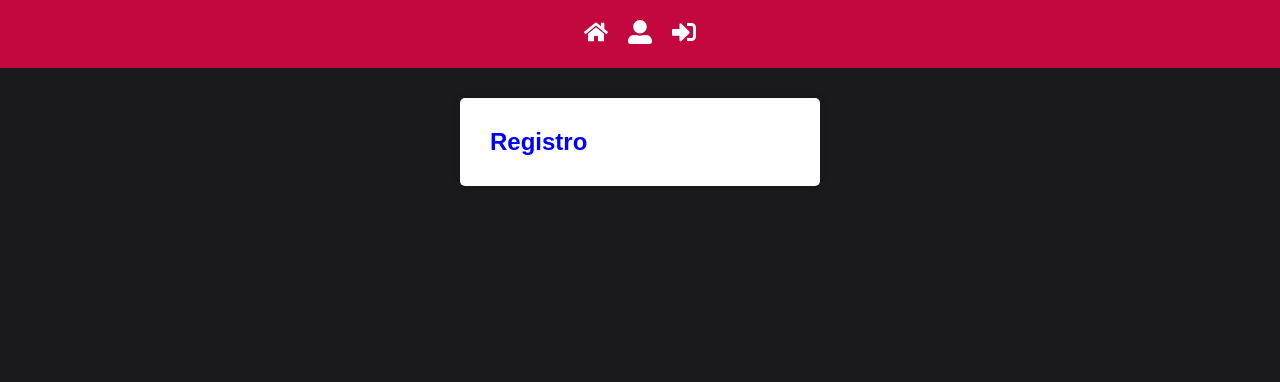
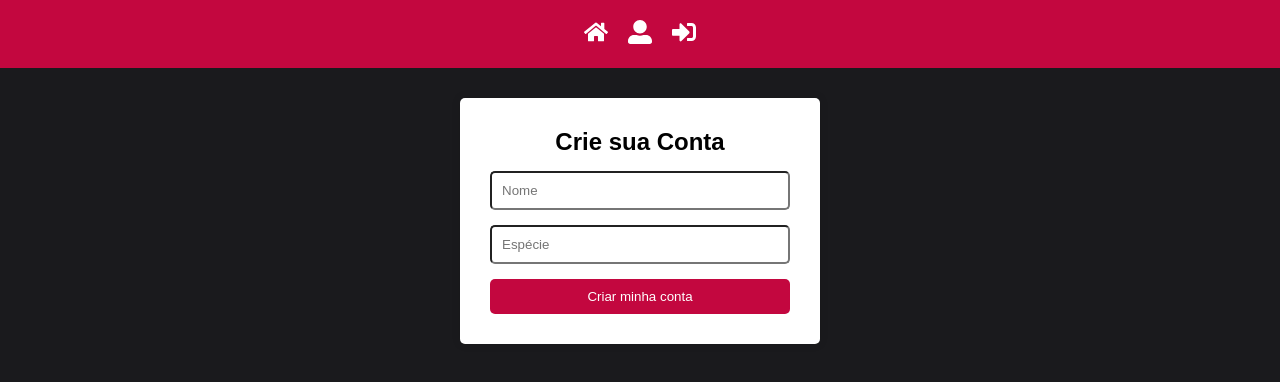
Before and after one commit to FihCapua/react-redux-saga-projects, a React (Create React App) app: page /register in a window 1280 px wide. Shown: the top 382 px of the page. Built offline with nearby package versions, Linux system fonts and the light colour scheme.

Commit message:
configure login application

```diff
--- a/src/pages/Login/index.js
+++ b/src/pages/Login/index.js
@@ -1,17 +1,20 @@
 import React, { useState } from "react";
+import { get } from "lodash";
 import { toast } from "react-toastify";
-// import { isEmail } from "validator";
-import { get } from "lodash";
+import { useDispatch } from "react-redux";
 import { Container } from "../../styles/GlobalStyles";
-import { Form, Title } from "./style";
-import axios from "../../services/axios";
-import history from "../../services/history";
+import { Title, Form } from "./style";
+import * as actions from "../../store/modules/auth/actions";
 
-export default function Login() {
-  const [name, setName] = useState("");
+export default function Login(props) {
+  const dispatch = useDispatch();
+
+  const prevPath = get(props, "location.state.prevPath", "/"); // redireciona ou pra pagina que estava antes de login se der tudo certo ou pra home novamente
+
+  const [name, setName] = useState(""); // a string vaiza é o valor inicial do input
   const [species, setSpecies] = useState("");
 
-  async function handleSubmit(event) {
+  function handleSubmit(event) {
     event.preventDefault();
 
     let formErrors = false;
@@ -26,26 +29,9 @@ export default function Login() {
       toast.error("Espécie deve ter entre 3 e 255 caracteres");
     }
 
-    // if (!isEmail(email)) {
-    //   formErrors = true;
-    //   toast.error("E-mail inválido");
-    // }
-
     if (formErrors) return;
 
-    try {
-      await axios.post("/character/", {
-        name,
-        species
-      });
-      toast.success("Você fez seu cadastro");
-      history.push("/login");
-    } catch (err) {
-      const error = get(err, "response.data.errors", []);
-      error.map((error) => toast.error(error));
-
-      // console.log(err); - Erro pq a API nao aceita POST de fora
-    }
+    dispatch(actions.loginRequest({ name, species, prevPath }));
   }
 
   return (
@@ -66,7 +52,7 @@ export default function Login() {
           onChange={(e) => setSpecies(e.target.value)}
         />
 
-        <button type="submit">Criar minha conta</button>
+        <button type="submit">Acessar minha Conta</button>
       </Form>
     </Container>
   );
--- a/src/pages/Registro/index.js
+++ b/src/pages/Registro/index.js
@@ -1,11 +1,73 @@
-import React from "react";
+import React, { useState } from "react";
+import { toast } from "react-toastify";
+// import { isEmail } from "validator";
+import { get } from "lodash";
 import { Container } from "../../styles/GlobalStyles";
-import { Title } from "./style";
+import { Form, Title } from "./style";
+import axios from "../../services/axios";
+import history from "../../services/history";
 
 export default function Registro() {
+  const [name, setName] = useState("");
+  const [species, setSpecies] = useState("");
+
+  async function handleSubmit(event) {
+    event.preventDefault();
+
+    let formErrors = false;
+
+    if (name.length < 3 || name.length > 255) {
+      formErrors = true;
+      toast.error("Nome deve ter entre 3 e 255 caracteres");
+    }
+
+    if (species.length < 3 || species.length > 255) {
+      formErrors = true;
+      toast.error("Espécie deve ter entre 3 e 255 caracteres");
+    }
+
+    // if (!isEmail(email)) {
+    //   formErrors = true;
+    //   toast.error("E-mail inválido");
+    // }
+
+    if (formErrors) return;
+
+    try {
+      await axios.post("/character/", {
+        name,
+        species
+      });
+      toast.success("Você fez seu cadastro");
+      history.push("/login");
+    } catch (err) {
+      const error = get(err, "response.data.errors", []);
+      error.map((error) => toast.error(error));
+
+      // console.log(err); - Erro pq a API nao aceita POST de fora
+    }
+  }
+
   return (
     <Container>
-      <Title>Registro</Title>
+      <Title isBlack>Crie sua Conta</Title>
+
+      <Form onSubmit={handleSubmit}>
+        <input
+          type="text"
+          placeholder="Nome"
+          value={name}
+          onChange={(e) => setName(e.target.value)}
+        />
+        <input
+          type="text"
+          placeholder="Espécie"
+          value={species}
+          onChange={(e) => setSpecies(e.target.value)}
+        />
+
+        <button type="submit">Criar minha conta</button>
+      </Form>
     </Container>
   );
 }
--- a/src/pages/Registro/style.js
+++ b/src/pages/Registro/style.js
@@ -1,5 +1,32 @@
 import styled from "styled-components";
+import * as colors from "../../config/colors";
 
 export const Title = styled.h1`
-  color: ${(props) => (props.isRed ? "red" : "blue")};
+  color: ${(props) => (props.isBlack ? "black" : "red")};
+  text-align: center;
 `;
+
+export const Form = styled.form`
+  input {
+    width: 100%;
+    display: flex;
+    justify-content: center;
+    padding: 10px;
+    margin: 15px 0;
+    border-radius: 5px;
+
+    &:focus {
+      border: 1px solid ${colors.PrimaryColor};
+    }
+  }
+
+  button {
+    width: 100%;
+    background-color: ${colors.PrimaryColor};
+    transition: all 300ms;
+
+    &:hover {
+      filter: brightness(80%);
+    }
+  }
+`;
--- a/src/routes/MyRoute.js
+++ b/src/routes/MyRoute.js
@@ -1,9 +1,10 @@
 import React from "react";
 import { Route, Redirect } from "react-router-dom";
+import { useSelector } from "react-redux";
 import PropTypes from "prop-types";
 
 export default function MyRoute({ component: Component, IsClosed, ...rest }) {
-  const isLoggedIn = false;
+  const isLoggedIn = useSelector((state) => state.auth.isLoggedIn);
 
   // A rota esta fechada e o usuário não esta logado (verifica area de login)
   if (IsClosed && !isLoggedIn) {
--- /dev/null
+++ b/src/store/modules/auth/actions.js
@@ -0,0 +1,22 @@
+import * as types from "../types";
+
+export function loginRequest(payload) {
+  return {
+    type: types.LOGIN_REQUEST,
+    payload
+  };
+}
+
+export function loginSuccess(payload) {
+  return {
+    type: types.LOGIN_SUCCESS,
+    payload
+  };
+}
+
+export function loginFailure(payload) {
+  return {
+    type: types.LOGIN_FAILURE,
+    payload
+  };
+}
--- /dev/null
+++ b/src/store/modules/auth/reducer.js
@@ -0,0 +1,30 @@
+import * as types from "../types";
+
+const initialState = {
+  isLoggedIn: false,
+  token: false,
+  user: {},
+  isLoading: false
+};
+
+// A variável reducer vai receber(ouvir) a ação e retornar o estado
+export default function (state = initialState, action) {
+  switch (action.type) {
+    case types.LOGIN_SUCCESS: {
+      const newState = { ...state };
+      newState.isLoggedIn = true;
+      newState.token = action.payload.token;
+      newState.user = action.payload.user;
+      return newState;
+    }
+
+    case types.LOGIN_FAILURE: {
+      const newState = { ...initialState }; // copia o initialState pra nao ser manipulado diretamente
+      return newState; // e aqui ele desloga
+    }
+
+    default: {
+      return state;
+    }
+  }
+}
--- /dev/null
+++ b/src/store/modules/auth/sagas.js
@@ -0,0 +1,37 @@
+import { call, put, all, takeLatest } from "redux-saga/effects";
+import { toast } from "react-toastify";
+import { get } from "lodash";
+import * as actions from "./actions";
+import * as types from "../types";
+import axios from "../../../services/axios";
+import history from "../../../services/history";
+
+function* loginRequest({ payload }) {
+  try {
+    const response = yield call(axios.post, "/character", payload);
+    yield put(actions.loginSuccess({ ...response.data })); // response espalha o envio do axios
+
+    toast.success("Usuário Logado");
+
+    //Autorização do envio da APIe requisiç~~ao de login via Token
+    axios.defaults.headers.Authorization = `Bearer ${response.data.token}`;
+
+    history.push(payload.prevPath); // retorna a solicitação pra pagina anterior ao login
+  } catch (err) {
+    toast.error("Nome ou espécie inválido");
+
+    yield put(actions.loginFailure());
+  }
+}
+
+function persistRehydrate({ payload }) {
+  const token = get(payload, "auth.token", "");
+  if (!token) return;
+  axios.defaults.headers.Authorization = `Bearer ${token}`;
+}
+
+// All pra o Saga ouvir todas as requisições - takeLatest pra que capture somente uma única ação do usuário em determinado local
+export default all([
+  takeLatest(types.LOGIN_REQUEST, loginRequest),
+  takeLatest(types.PERSIST_REHYDRATE, persistRehydrate)
+]);
--- a/src/store/modules/reduxPersist.js
+++ b/src/store/modules/reduxPersist.js
@@ -4,9 +4,9 @@ import { persistReducer } from "redux-persist";
 export default (reducers) => {
   const persistedReducers = persistReducer(
     {
-      key: "REACT_BASE",
+      key: "CONSUMO_API",
       storage,
-      whitelist: ["example"]
+      whitelist: ["auth"]
     },
 
     reducers
--- a/src/store/modules/rootReducer.js
+++ b/src/store/modules/rootReducer.js
@@ -1,6 +1,6 @@
 import { combineReducers } from "redux";
-import exampleReducer from "./examples/reducer";
+import auth from "./auth/reducer";
 
 export default combineReducers({
-  example: exampleReducer
+  auth
 });
--- a/src/store/modules/rootSaga.js
+++ b/src/store/modules/rootSaga.js
@@ -1,7 +1,7 @@
 import { all } from "redux-saga/effects";
 
-import example from "./examples/sagas";
+import auth from "./auth/sagas";
 
 export default function* rootSaga() {
-  return yield all([example]);
+  return yield all([auth]);
 }
--- a/src/store/modules/types.js
+++ b/src/store/modules/types.js
@@ -1,3 +1,9 @@
 export const BOTAO_CLICADO_SUCCESS = "BOTAO_CLICADO_SUCCESS";
 export const BOTAO_CLICADO_REQUEST = "BOTAO_CLICADO_REQUEST";
 export const BOTAO_CLICADO_FAILURE = "BOTAO_CLICADO_FAILURE";
+
+export const LOGIN_SUCCESS = "LOGIN_SUCCESS";
+export const LOGIN_REQUEST = "LOGIN_REQUEST";
+export const LOGIN_FAILURE = "LOGIN_FAILURE";
+
+export const PERSIST_REHYDRATE = "persist/REHYDRATE";
```
Also changed, not shown: package.json (+2 -10 lines).
